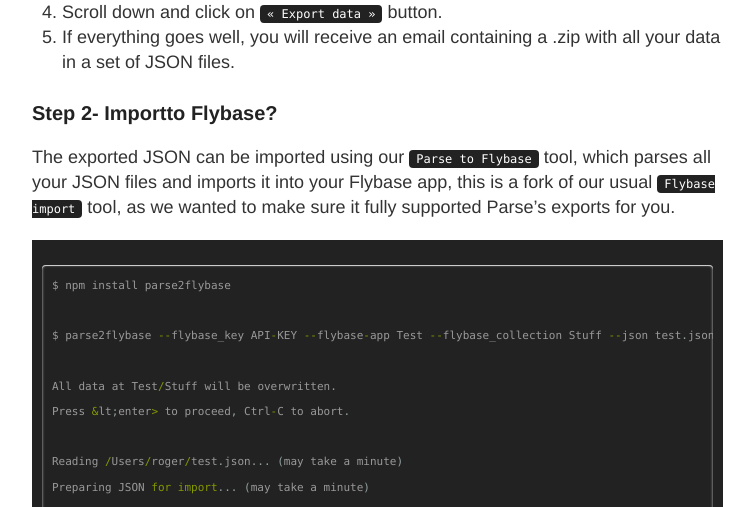
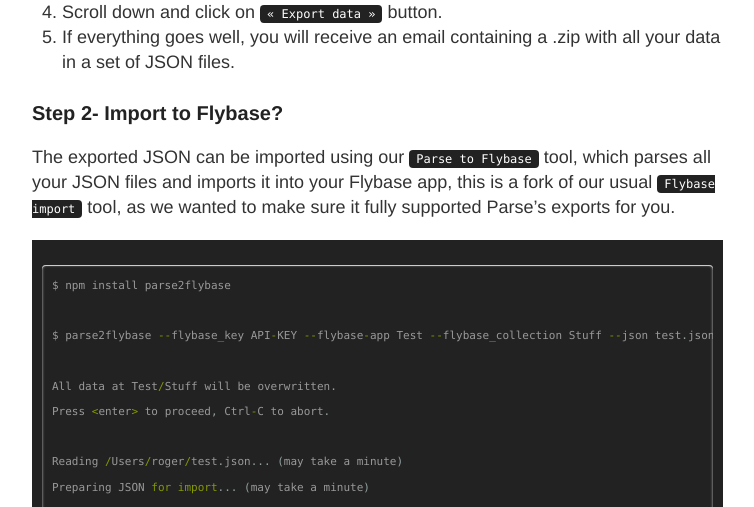
Before and after one commit to flybaseio/flybaseio.github.io, a Jekyll site: the page built from _posts/2016-02-02-parse-closing.md, in a window 1280 px wide and 900 px high, scrolled down 792 px. Shown: the part 158-665 px from the top of the window, without its empty margins (248-1002 px from the left). Built offline with Jekyll 4.4.1, drawn with Linux system fonts in a browser that asks for light colours; nearby versions of some CDN libraries.

Commit message:
Update 2016-02-02-parse-closing.md

```diff
--- a/_posts/2016-02-02-parse-closing.md
+++ b/_posts/2016-02-02-parse-closing.md
@@ -33,7 +33,7 @@ If that's you, then we've got you coverage:
 4. Scroll down and click on `« Export data »` button.
 5. If everything goes well, you will receive an email containing a .zip with all your data in a set of JSON files.
 
-### Step 2- Importto Flybase?
+### Step 2- Import to Flybase?
 
 The exported JSON can be imported using our `Parse to Flybase` tool, which parses all your JSON files and imports it into your Flybase app, this is a fork of our usual `Flybase import` tool, as we wanted to make sure it fully supported Parse's exports for you.
 
```
Also changed, not shown: other parts of _posts/2016-02-02-parse-closing.md (+1 -1 lines).
